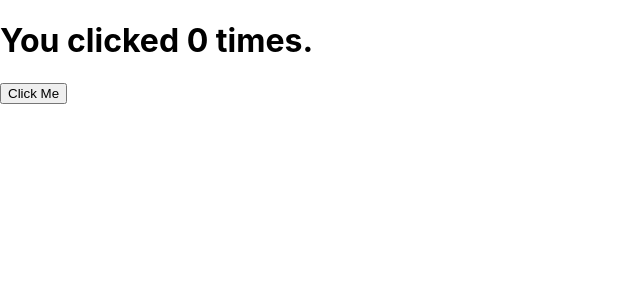
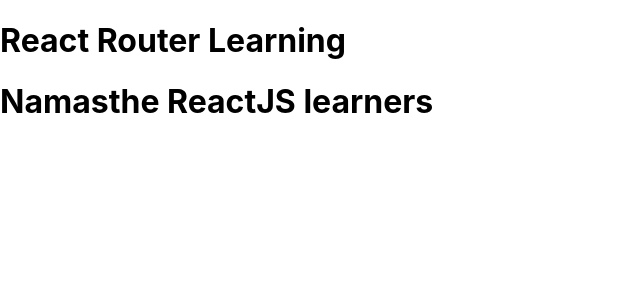
Before and after one commit to Ajitkumar6/ReactLearnProject, a React (Create React App) app: page / in a window 1280 px wide. Shown: the top 300 px of the page, without its empty margins (0-640 px from the left). Built offline with nearby package versions, Linux system fonts and the light colour scheme.

Commit message:
React Router

```diff
--- a/package.json
+++ b/package.json
@@ -8,6 +8,7 @@
     "@testing-library/user-event": "^13.5.0",
     "react": "^18.2.0",
     "react-dom": "^18.2.0",
+    "react-router-dom": "^6.3.0",
     "react-scripts": "5.0.1",
     "web-vitals": "^2.1.4"
   },
--- /dev/null
+++ b/src/about.js
@@ -0,0 +1,9 @@
+import React from "react";
+
+function AboutUs() {
+    return (
+        <h2>I'm a ReactJS learner</h2>
+    )
+}
+
+export default AboutUs;
--- /dev/null
+++ b/src/home.js
@@ -0,0 +1,14 @@
+import React from "react";
+import { ReactDOM } from "react";
+
+class Home extends React.Component {
+    render() {
+        return (
+            <div>
+                <h1>Namasthe ReactJS learners</h1>
+            </div>
+        )
+    }
+}
+
+export default Home;
--- a/src/index.js
+++ b/src/index.js
@@ -1,6 +1,10 @@
 import React, { useEffect, useState } from 'react';
 import ReactDOM from 'react-dom';
 import "./index.css";
+import { BrowserRouter as Router, Route, Link, NavLink, Switch } from 'react-router-dom';
+import AboutUs from './about';
+import Home from './home';
+
 // import MyWebsite from './App';
 // import ReactDOM from 'react-dom/client';
 // import './index.css';
@@ -237,23 +241,35 @@
 
 // ReactDOM.render(<Reactforms />, document.getElementById("root"))
 
-function ReactHooks() {
-  const [count,setCount] = useState(0);
-  useEffect(()=> {
-    alert("Namasthe ReactJS Learners")
-  },[]);
-  // const handleClick = (value) => {
-  //   setCount(value)
-  // }
-  return (
-    <div>
-      <h1>You clicked {count} times.</h1>
-      <button onClick={()=> setCount(count + 1)}>Click Me</button>
-    </div>
-  )
-}
+// function ReactHooks() {
+//   const [count,setCount] = useState(0);
+//   useEffect(()=> {
+//     alert("Namasthe ReactJS Learners")
+//   },[]);
+//   // const handleClick = (value) => {
+//   //   setCount(value)
+//   // }
+//   return (
+//     <div>
+//       <h1>You clicked {count} times.</h1>
+//       <button onClick={()=> setCount(count + 1)}>Click Me</button>
+//     </div>
+//   )
+// }
 
-ReactDOM.render(<ReactHooks />,document.getElementById("root"))
+// ReactDOM.render(<ReactHooks />,document.getElementById("root"))
+
+const routing = (
+    <Router>
+        <div>
+            <h1>React Router Learning</h1>
+            <Route exact path="/" component={Home} />
+            <Route path="/a" component={AboutUs} />
+        </div>
+    </Router>
+)
+
+ReactDOM.render(routing,document.getElementById("root"));
 
 // If you want to start measuring performance in your app, pass a function
 // to log results (for example: reportWebVitals(console.log))
```
Also changed, not shown: src/contactus.js (added, +9 -0 lines), 1 other file (tests, documents, lock files or other folders).
